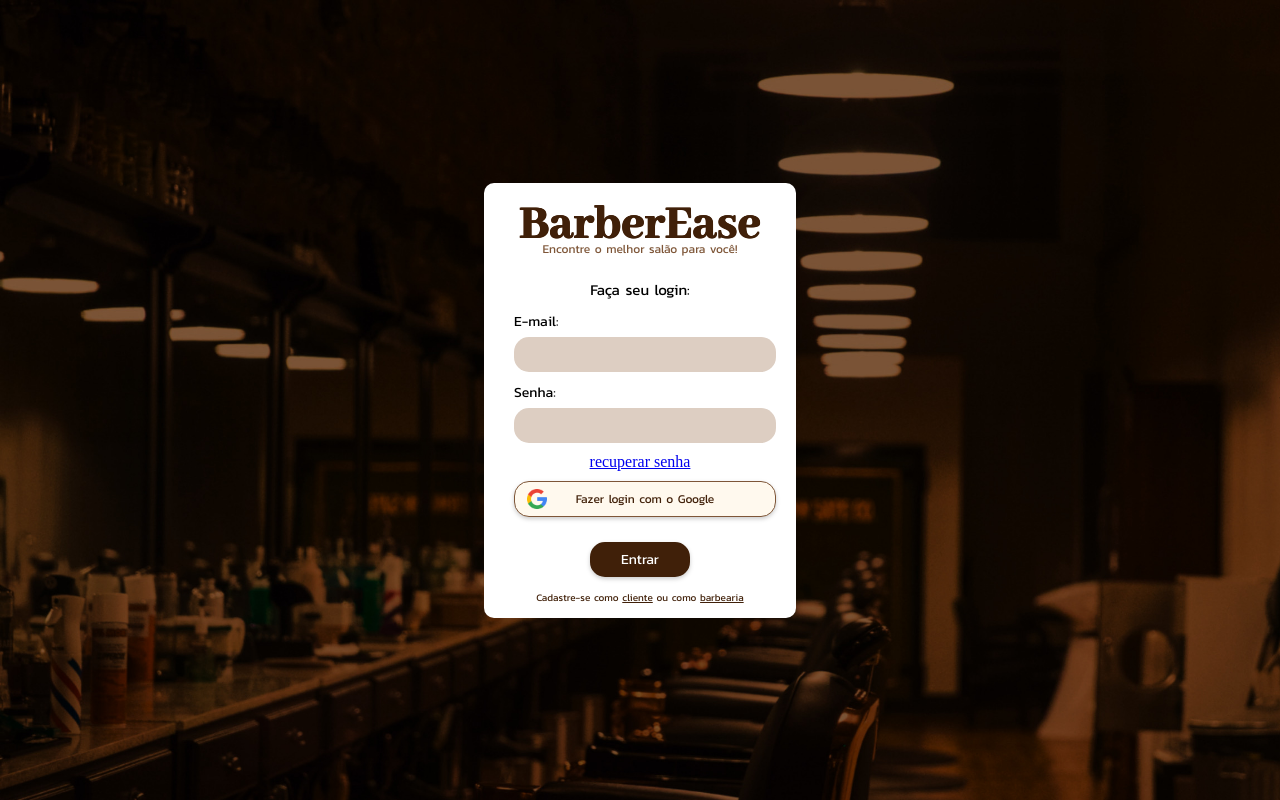
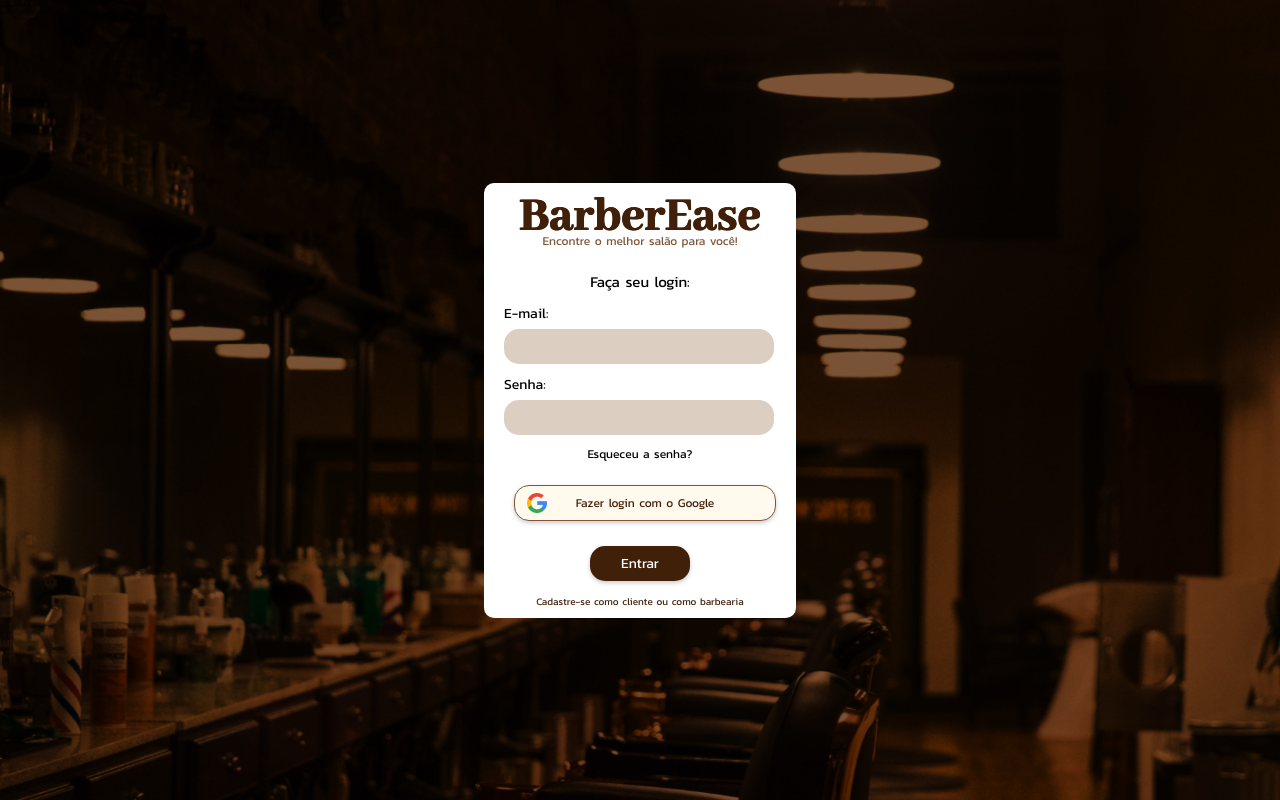
Before and after one commit to romeuborges19/projeto_barberease, a Django app: page / in a window 1280 px wide. Run offline with Django 4.2, Linux system fonts and the light colour scheme; some libraries are stand-ins or nearby versions.

Commit message:
feat: organizando coisas básicas no front

```diff
--- a/barberease/usuarios/static/usuarios/css/style.css
+++ b/barberease/usuarios/static/usuarios/css/style.css
@@ -113,14 +113,20 @@ body {
 .label{
     color: #000;
     text-align: left;
-    margin-left: 10px;
     font-family: Kanit;
     font-size: 14px;
     font-style: normal;
     font-weight: 400;
 }
-
-
+.pass{
+    color: #000;
+    text-align: center;
+    font-family: Kanit;
+    font-size: 12px;
+    margin-bottom: 15px;
+    font-style: normal;
+    font-weight: 400;
+}
 .bottomgg{
     background-image: url(../images/google_sigla.png);
     background-size: 20px 20px;
@@ -133,6 +139,7 @@ body {
     border-radius: 15px;
     cursor: pointer;
     margin-left: 10px;
+    margin-top: 10px;
     margin-bottom: 25px;
     filter: drop-shadow(0px 2px 2px rgba(0, 0, 0, 0.20));
     color: #402009;
@@ -204,7 +211,6 @@ body {
     font-style: normal;
     font-weight: 400;
     margin-top: 5px;
-    margin-bottom: 10px;
 }
 @media (max-width: 480px) {
     button {
--- a/barberease/usuarios/templates/registration/login.html
+++ b/barberease/usuarios/templates/registration/login.html
@@ -7,6 +7,7 @@
 <html lang="en">
 <head>
 		<link rel="stylesheet" type="text/css" href="{% static 'usuarios/css/style.css' %}">
+
     <meta charset="UTF-8">
     <meta http-equiv="X-UA-Compatible" content="IE=edge">
     <meta name="viewport" content="width=device-width, initial-scale=1.0">
@@ -16,15 +17,16 @@
 			<form method="POST">
 				<div class="centro">
 					{% csrf_token %}
+
 					<div class="barb">BarberEase</div>
 					<div class="find">Encontre o melhor salão para você!</div>
 					<p class="box-title">Faça seu login:</p>
+
 					<div class="form-input-container">
 						<div class="field-container">
 							<label class="label">E-mail:
 								<div class="form-control-container">
 									{% render_field form.username class="form-control" %}
-									</label>
 								</div>
 							</label>
 						</div>
@@ -33,13 +35,14 @@
 							<label class="label">Senha:
 								<div class="form-control-container">
 								{% render_field form.password class="form-control" %}
-								{% if form.password.errors %}{{ form.password.errors }}{% endif %}
 								</div>
 							</label>
 					</div>
-					<a href="#">
-						recuperar senha
-					</a>
+					<label class="pass">Esqueceu a senha?
+					    <a href="#">
+						</a>
+                    <p></p>
+
 					{% get_providers as socialaccount_providers %}
 					<div class="form-button-container">
 						<div class="bottomgg" id="googleButton">
@@ -47,14 +50,16 @@
 								Fazer login com o Google
 							</a>
 						</div>
+
 						<input class="bottoment" type="submit" value="Entrar"/>
+
 						<div class="box-end">Cadastre-se como
 							<a href="{% url 'usuario:cadastro' %}" class="client-sigin">
-								<u>cliente</u>
+								cliente
 							</a>
 							ou como
 						    <a href="{% url 'barbearia:cadastrar_dono' %}" class="barb-sigin">
-								<u>barbearia</u>
+							barbearia
 						</a>
 			            </div>
 					</div>
--- a/barberease/usuarios/templates/usuario_cadastro.html
+++ b/barberease/usuarios/templates/usuario_cadastro.html
@@ -10,7 +10,6 @@
     <script src="https://cdnjs.cloudflare.com/ajax/libs/jquery.inputmask/5.0.6/jquery.inputmask.min.js"></script>
 
     <link rel="stylesheet" type="text/css" href="{% static 'usuarios/css/styleclient.css' %}">
-    <link rel="stylesheet" type="text/css" href="{% static 'usuarios/css/style.css' %}">
 
     <meta charset="UTF-8">
     <meta http-equiv="X-UA-Compatible" content="IE=edge">
@@ -96,9 +95,9 @@
 		</div>
 		{% get_providers as socialaccount_providers %}
 		<div class="bottomgg" id="googleButton">
-		<a href="{% provider_login_url 'google' %}" class="google-login-button">
+		 <a href="{% provider_login_url 'google' %}" class="google-login-button">
 			Cadastrar com o Google
-		</a>
+		 </a>
 		</div>
 		</div>
 	</form>
```
Also changed, not shown: barberease/usuarios/static/usuarios/css/styleclient.css (+34 -0 lines).
